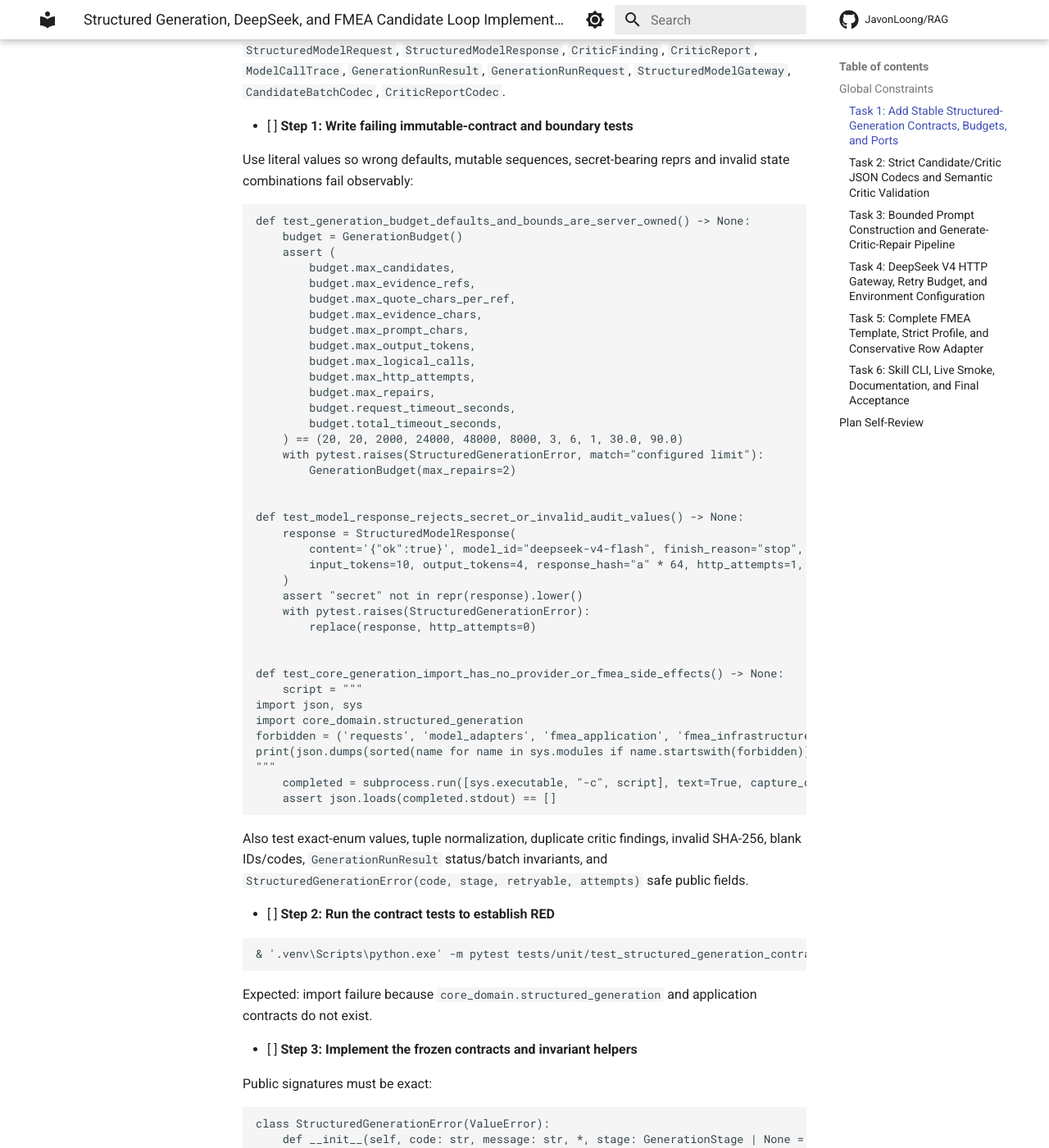
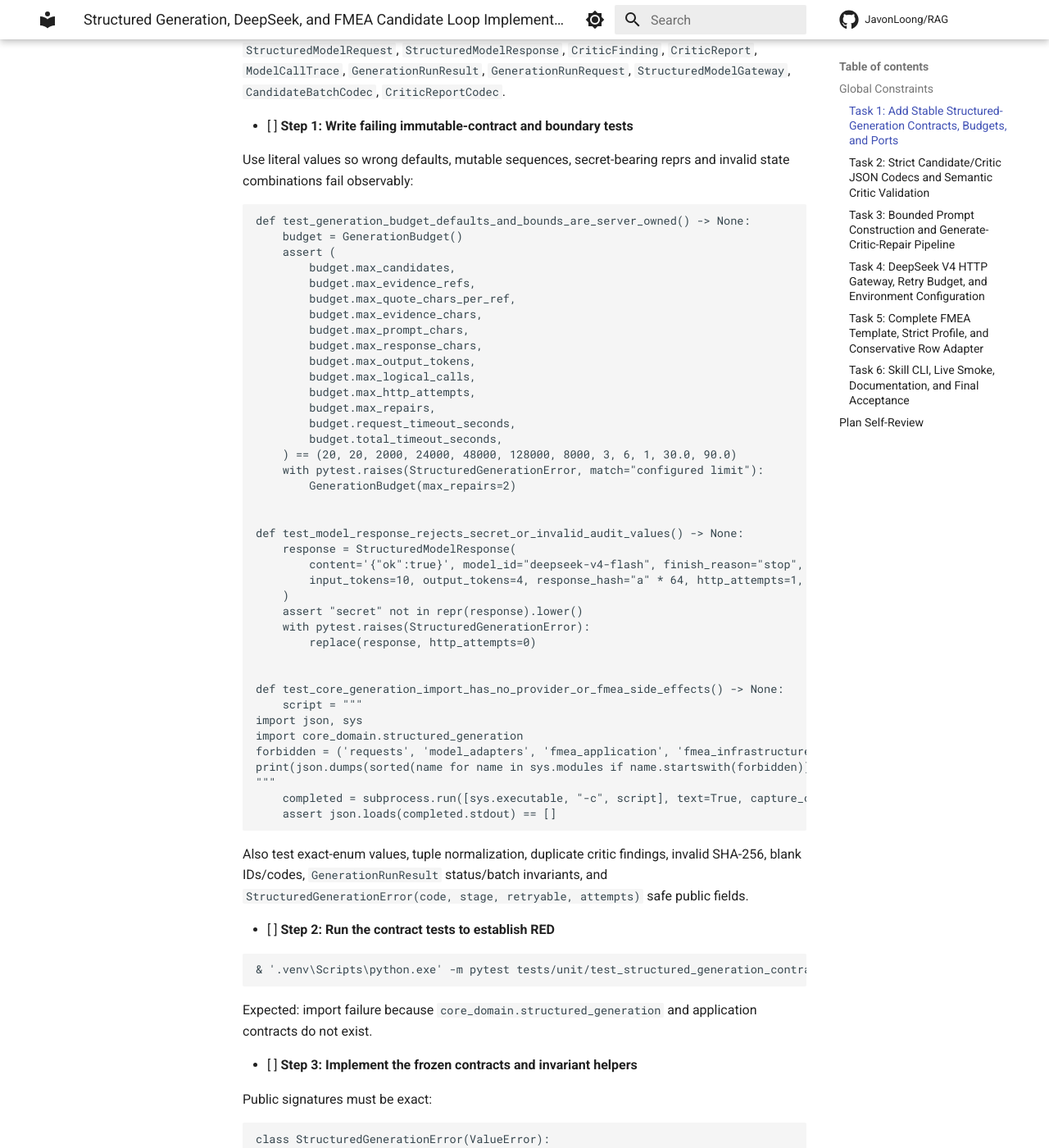
Before and after one commit to JavonLoong/RAG, an MkDocs documentation site: the page built from docs/superpowers/plans/2026-08-24-structured-generation-deepseek-fmea.md, in a window 1280 px wide and 1400 px high, scrolled down 2137 px. Shown: the whole window at 82% size. Built offline with MkDocs 1.6.1 and Material for MkDocs 9.7.7, drawn with Linux system fonts in a browser that asks for light colours; comment, search, counter and statistics services are not loaded; some of the changed text lies outside the part shown.

Commit message:
docs(output): bound structured model responses

```diff
--- a/docs/superpowers/plans/2026-08-24-structured-generation-deepseek-fmea.md
+++ b/docs/superpowers/plans/2026-08-24-structured-generation-deepseek-fmea.md
@@ -17,7 +17,7 @@
 - Application code may import only the stable `core_domain.fmea.value_objects.EvidencePack`; the generic pipeline must not import `FmeaRow` or FMEA services.
 - Default model aliases are exactly `deepseek-v4-flash` for generation and `deepseek-v4-pro` for critic/repair; the only live base URL is `https://api.deepseek.com`.
 - `DEEPSEEK_API_KEY` is the only required secret and must never enter repr, stdout, stderr, prompts, traces, errors, fixtures, commits, or exception messages.
-- Hard defaults are 20 candidates, 20 evidence refs, 2,000 chars per quote, 24,000 total evidence chars, 48,000 prompt chars, 8,000 output tokens, 3 logical calls, 6 HTTP attempts, one repair, 30 seconds per request, and 90 seconds per run.
+- Hard defaults are 20 candidates, 20 evidence refs, 2,000 chars per quote, 24,000 total evidence chars, 48,000 prompt chars, 128,000 response chars, 8,000 output tokens, 3 logical calls, 6 HTTP attempts, one repair, 30 seconds per request, and 90 seconds per run.
 - Repair returns a complete replacement batch, occurs at most once, is never followed by another critic, and can produce at most `needs_review`, never automatic success.
 - Only connection errors, timeout, 429, and 500/502/503/504 retry. Authentication, other 4xx, empty content, malformed JSON, schema/claim/critic defects, model mismatch, and limits do not retry.
 - Evidence projection sends only `evidence_id`, `source_type`, `source_trust`, `is_primary`, bounded `quote`, and a truncation marker. It never sends workspace, ACL, document identity, locator/path/URL, hidden metadata, or a full document.
@@ -57,13 +57,14 @@ def test_generation_budget_defaults_and_bounds_are_server_owned() -> None:
         budget.max_quote_chars_per_ref,
         budget.max_evidence_chars,
         budget.max_prompt_chars,
+        budget.max_response_chars,
         budget.max_output_tokens,
         budget.max_logical_calls,
         budget.max_http_attempts,
         budget.max_repairs,
         budget.request_timeout_seconds,
         budget.total_timeout_seconds,
-    ) == (20, 20, 2000, 24000, 48000, 8000, 3, 6, 1, 30.0, 90.0)
+    ) == (20, 20, 2000, 24000, 48000, 128000, 8000, 3, 6, 1, 30.0, 90.0)
     with pytest.raises(StructuredGenerationError, match="configured limit"):
         GenerationBudget(max_repairs=2)
 
@@ -115,6 +116,7 @@ class GenerationBudget:
     max_quote_chars_per_ref: int = 2000
     max_evidence_chars: int = 24000
     max_prompt_chars: int = 48000
+    max_response_chars: int = 128000
     max_output_tokens: int = 8000
     max_logical_calls: int = 3
     max_http_attempts: int = 6
```
Also changed, not shown: docs/superpowers/specs/2026-08-24-structured-generation-deepseek-fmea-design.md (+1 -0 lines).
